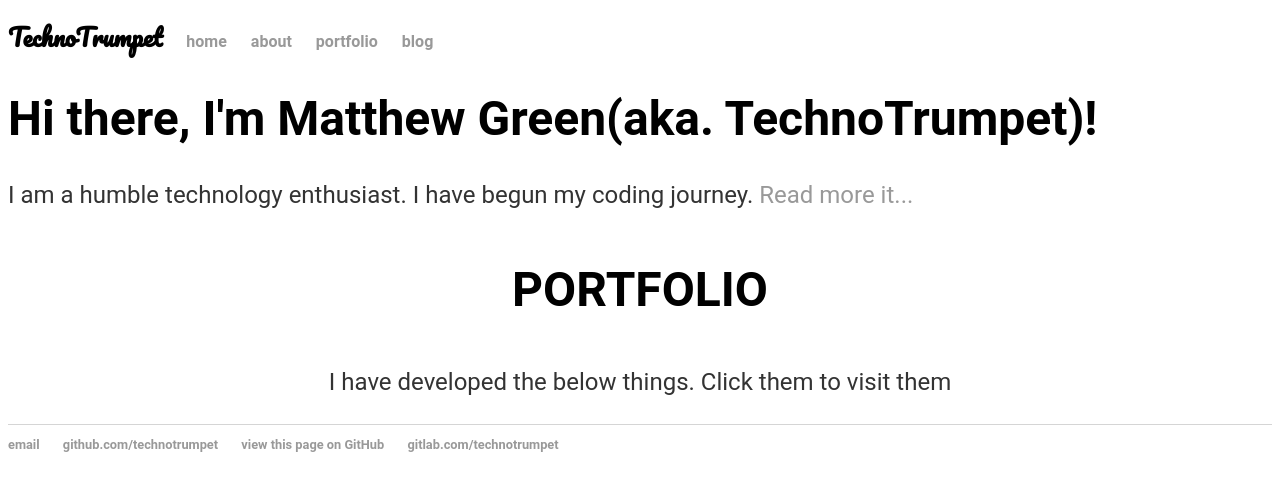
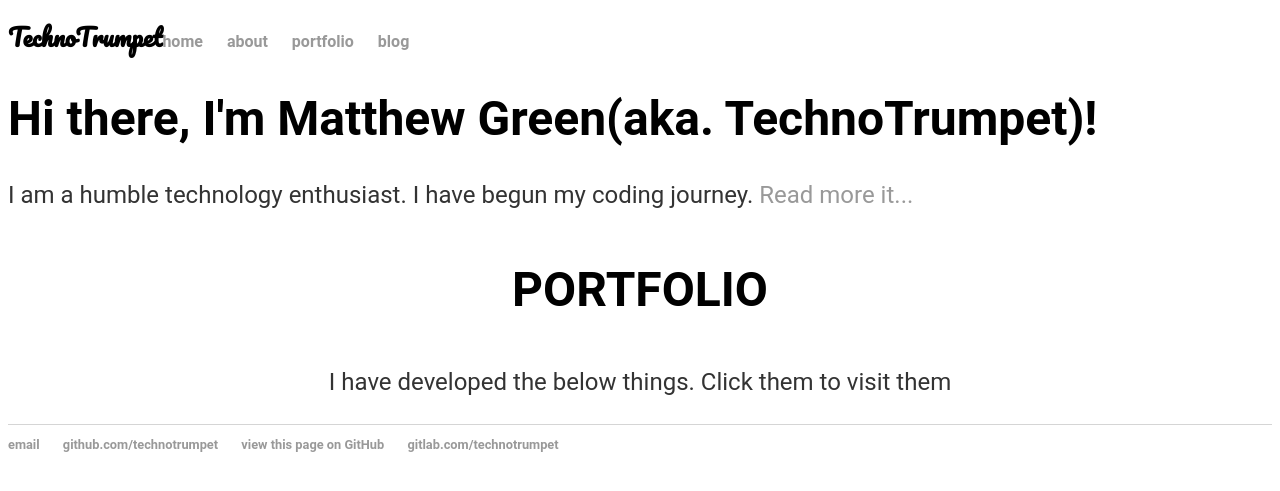
Before and after one commit to TechnoTrumpet/TechnoTrumpet.github.io, a Jekyll site: the page built from index.html, in a window 1280 px wide. Shown: the top 491 px of the page. Built offline with Jekyll 4.4.1, drawn with Linux system fonts in a browser that asks for light colours.

Commit message:
Update default.html

```diff
--- a/_layouts/default.html
+++ b/_layouts/default.html
@@ -10,8 +10,7 @@
 			<nav>
 				<!--<font size="5" face="Pacifico">TechnoTrumpet</font>-->
 	    		<ul>
-				<li><font size="5" face="Pacifico">TechnoTrumpet</font></li>
-				<li><a href="/">home</a></li>
+				<li><font size="5" face="Pacifico">TechnoTrumpet</font><a href="/">home</a></li>
 		        	<li><a href="/about">about</a></li>
 	        		<li><a href="/portfolio">portfolio</a></li>
 	        		<li><a href="/blog">blog</a></li>
```
